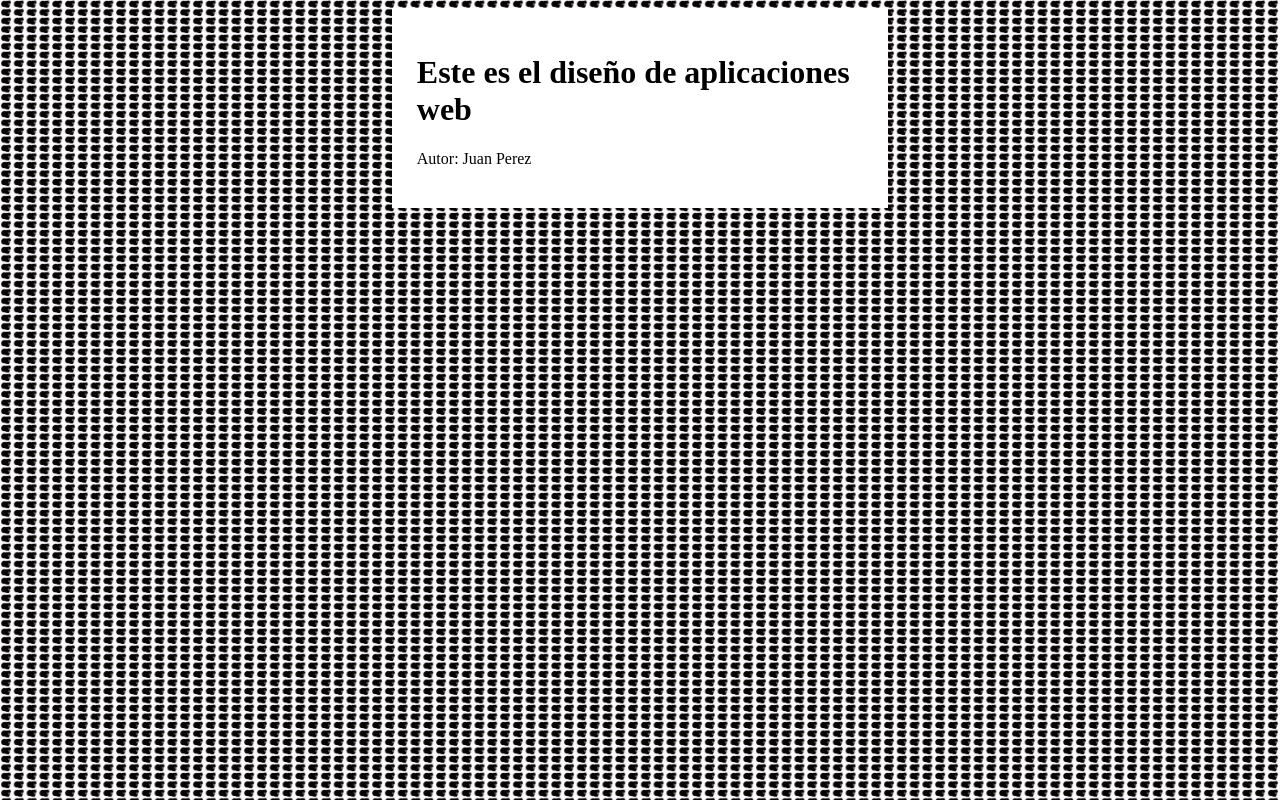
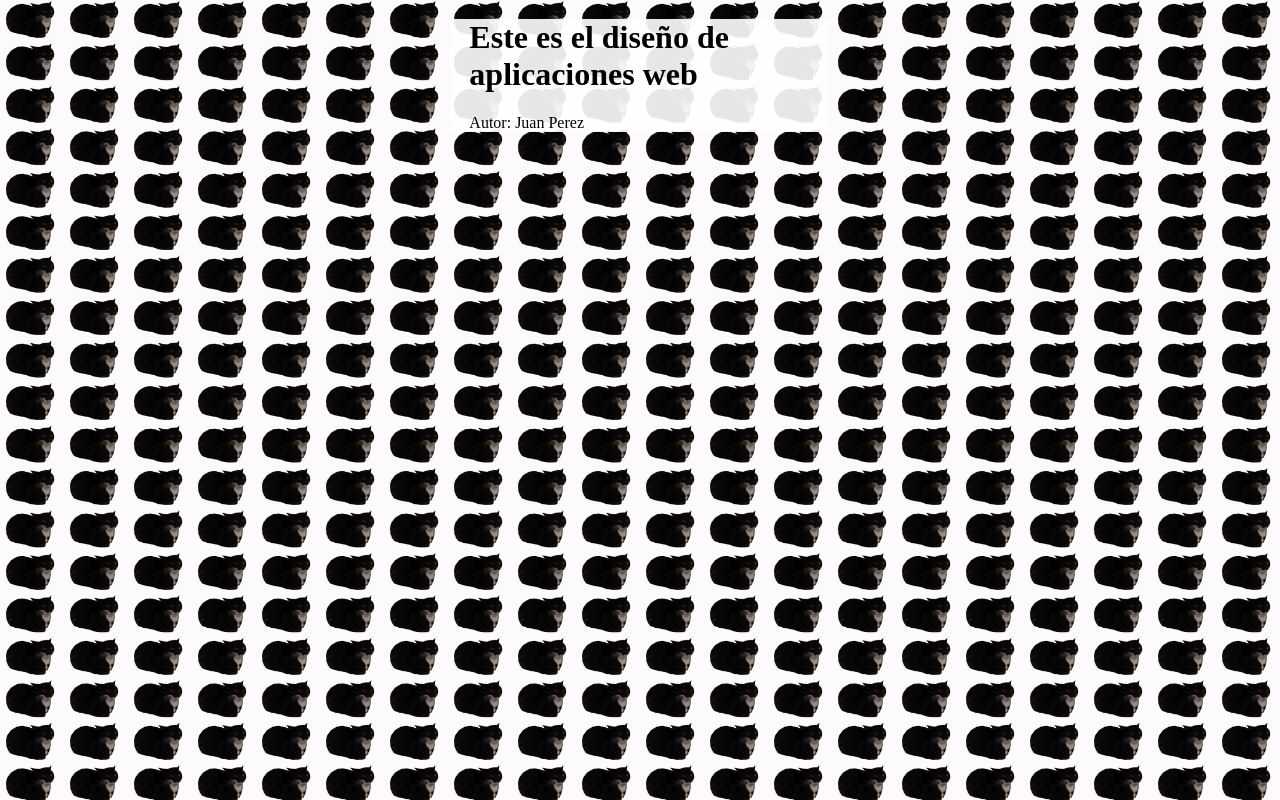
Before and after one commit to Baka69420/MaxwellWeb, a plain HTML site: page index.html in a window 1280 px wide. Drawn offline with Linux system fonts and the light colour scheme.

Commit message:
Centered div correctly

```diff
--- a/index.html
+++ b/index.html
@@ -5,8 +5,8 @@
     <meta name="viewport" content="width=device-width, initial-scale=1.0">
     <title>Juan Page</title>
 </head>
-<body style="background-image: url(images/maxwell-spin.gif); background-repeat: repeat; background-size: 1%;">
-    <div style="background-color: white; display: flex; justify-self: center;">
+<body style="background-image: url(images/maxwell-spin.gif); background-repeat: repeat; background-size: 5%;">
+    <div style="background-color: rgba(255, 255, 255, 0.9); max-width: 30%; margin: 0 auto;">
         <div style="margin: 5%;">
             <h1>Este es el diseño de aplicaciones web</h1>
             <p>Autor: Juan Perez</p>
```
